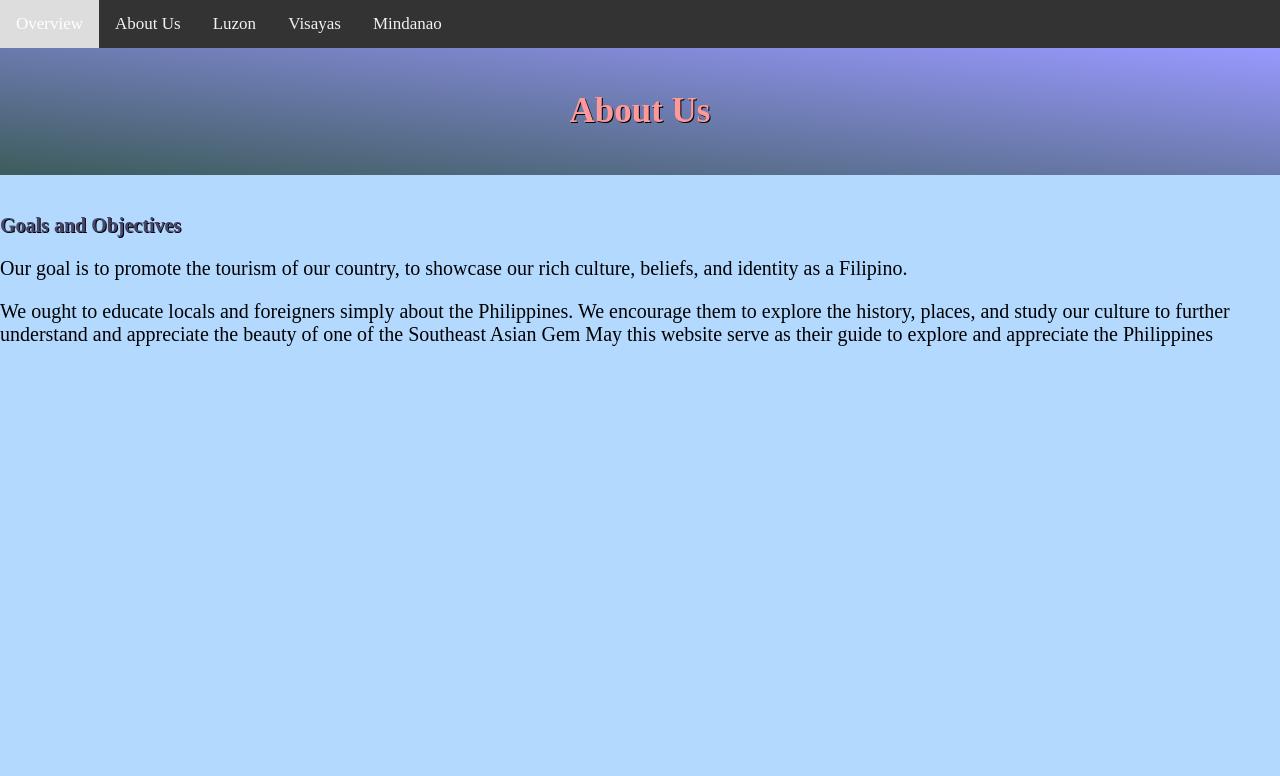
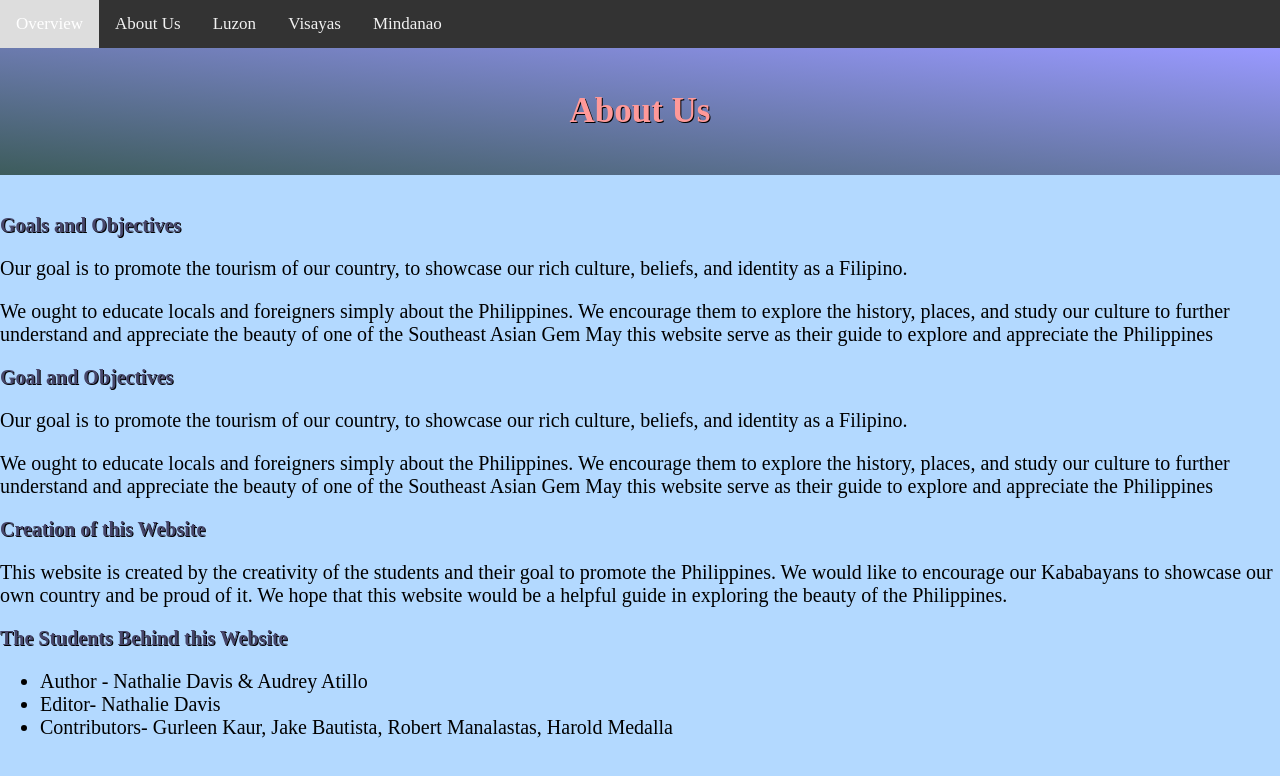
Before and after one commit to yviere/PhilippinesICT9, a plain HTML site: page Overview.html in a window 1280 px wide. Drawn offline with Linux system fonts and the light colour scheme; a web font is replaced by a local one.

Commit message:
Update Overview.html

```diff
--- a/Overview.html
+++ b/Overview.html
@@ -133,6 +133,24 @@ h2 {
     <p>Our goal is to promote the tourism of our country, to showcase our rich culture, beliefs, and identity as a Filipino.</p>
  <p>We ought to educate locals and foreigners simply about the Philippines. We encourage them to explore the history, places, and study our culture to further understand and appreciate the beauty of one of the Southeast Asian Gem
   May this website serve as their guide to explore and appreciate the Philippines</p>
-    </div>
+
+    <h2>Goal and Objectives</h2>
+
+    <p>Our goal is to promote the tourism of our country, to showcase our rich culture, beliefs, and identity as a Filipino.</p>
+ <p>We ought to educate locals and foreigners simply about the Philippines. We encourage them to explore the history, places, and study our culture to further understand and appreciate the beauty of one of the Southeast Asian Gem
+  May this website serve as their guide to explore and appreciate the Philippines</p>
+
+   <h2>Creation of this Website</h2>
+  <p>This website is created by the creativity of the students and their goal to promote the Philippines.
+     We would like to encourage our Kababayans to showcase our own country and be proud of it. We hope that
+this website would be a helpful guide in exploring the beauty of the Philippines.</p>
+
+  <h2>The Students Behind this Website</h2>
+    <ul>
+   <li> Author - Nathalie Davis & Audrey Atillo</li>
+   <li> Editor- Nathalie Davis</li>
+   <li> Contributors- Gurleen Kaur, Jake Bautista, Robert Manalastas, Harold Medalla</li>
+   </ul>
+</div>
 </body>
 </html>
```
